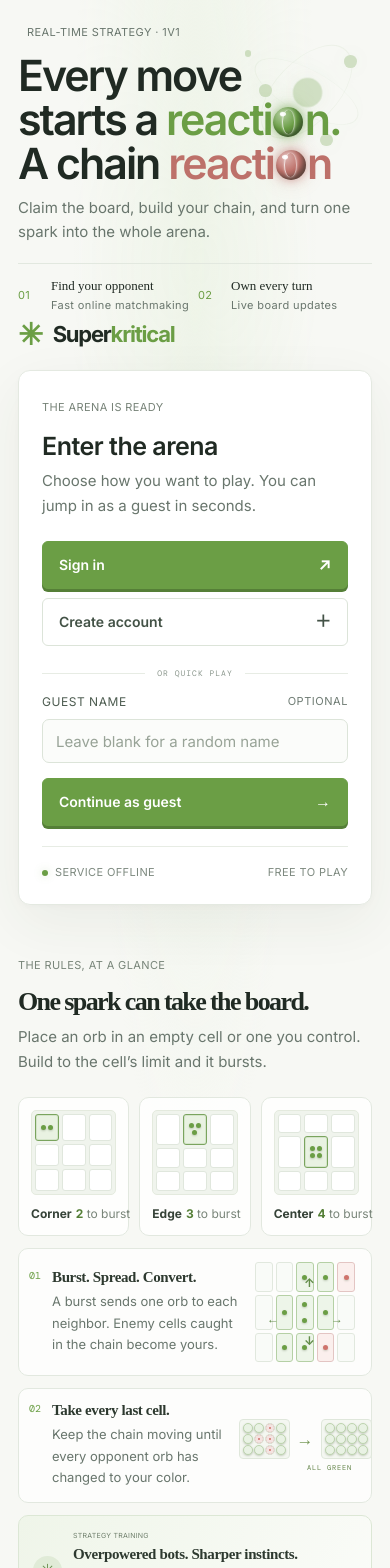
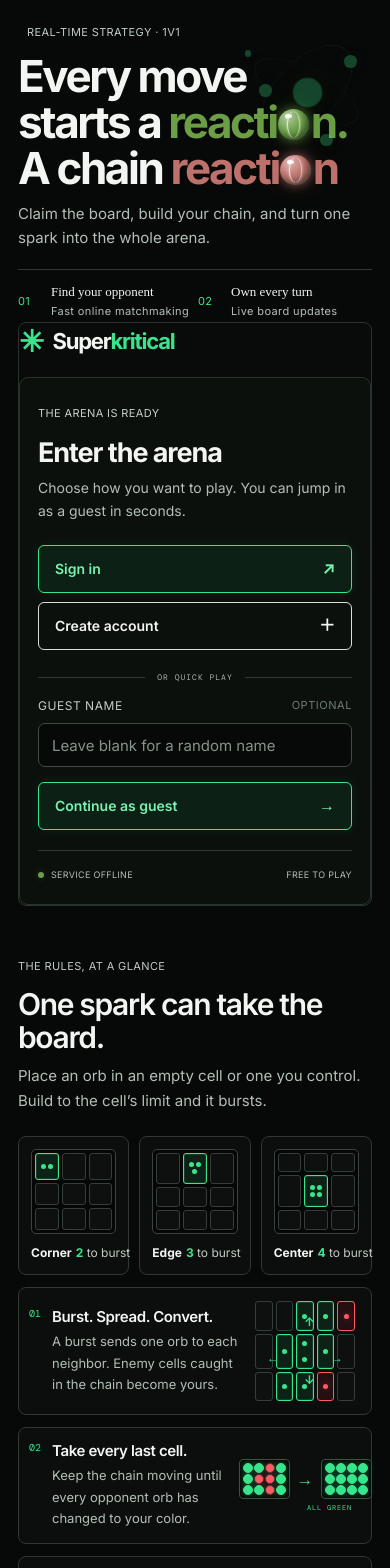
Before and after one commit to AccXLR8/ChainReaction-Frontend, a Next.js app: page / in a window 390 px wide. Shown: the top 1568 px of the page. Built offline with nearby package versions, Linux system fonts and the light colour scheme; no server answers.

Commit message:
Ui major changes

```diff
--- a/app/globals.css
+++ b/app/globals.css
@@ -9,3 +9,4 @@
 @import './styles/readability.css';
 @import './styles/product-theme.css';
 @import './styles/game-screen.css';
+@import './styles/neon-site.css';
--- /dev/null
+++ b/app/styles/neon-site.css
@@ -0,0 +1,481 @@
+/* Carry the game arena's matte surfaces and restrained neon palette through the app. */
+:root {
+  --arena-black: #070908;
+  --arena-panel: #0b0e0c;
+  --arena-panel-raised: #101411;
+  --arena-line: #303832;
+  --arena-white: #f2f5f2;
+  --arena-muted: #b3beb6;
+  --arena-green: #39e58c;
+  --arena-red: #ff5964;
+}
+
+html,
+body {
+  background: var(--arena-black);
+  color: var(--arena-white);
+  font-family: Inter, Arial, sans-serif;
+}
+
+/* Signed-out entry and visual rules guide. */
+.welcome-shell {
+  --welcome-ink: var(--arena-white);
+  --welcome-muted: var(--arena-muted);
+  --welcome-green: var(--arena-green);
+  --welcome-border: var(--arena-line);
+  max-width: none;
+  min-height: 100vh;
+  color: var(--arena-white);
+  background: var(--arena-black);
+}
+
+.welcome-noise {
+  opacity: 0.08;
+  background-image: radial-gradient(#b9ffd51c 0.65px, transparent 0.65px);
+}
+
+.welcome-content {
+  max-width: none;
+}
+
+.welcome-copy .eyebrow,
+.welcome-copy h1,
+.how-to-play,
+.how-to-play > h2,
+.rule-step h3,
+.bot-callout h3 {
+  color: var(--arena-white);
+  font-family: Inter, Arial, sans-serif;
+}
+
+.welcome-copy h1 {
+  font-size: clamp(44px, 5.7vw, 76px);
+  line-height: 1.04;
+  letter-spacing: -0.055em;
+  font-weight: 750;
+}
+
+.welcome-copy > p,
+.how-to-intro,
+.rule-step p,
+.bot-callout p {
+  color: var(--arena-muted);
+}
+
+.welcome-feature {
+  border-color: var(--arena-line);
+}
+
+.welcome-feature b {
+  color: var(--arena-white);
+  font-size: 13px;
+}
+
+.welcome-feature small {
+  color: var(--arena-muted);
+  font-size: 11px;
+}
+
+.auth-sidebar {
+  border-right-color: #28332c;
+  background: #090b0a;
+  scrollbar-color: #3c4940 #090b0a;
+}
+
+.auth-sidebar-brand {
+  color: var(--arena-white);
+  font-family: Inter, Arial, sans-serif;
+  font-size: 26px;
+  letter-spacing: -0.065em;
+}
+
+.auth-sidebar-brand .brand-wordmark span {
+  color: var(--arena-white);
+}
+
+.auth-sidebar-brand .brand-wordmark strong {
+  color: var(--arena-green);
+}
+
+.welcome-card {
+  padding: 24px 18px;
+  border: 1px solid #27332c;
+  border-radius: 9px;
+  background: #0c100d;
+  box-shadow: none;
+}
+
+.welcome-card .eyebrow-mini,
+.welcome-card label {
+  color: #c4cec7;
+}
+
+.welcome-card h2 {
+  color: var(--arena-white);
+  font: 700 27px/1.15 Inter, Arial, sans-serif;
+  letter-spacing: -0.04em;
+}
+
+.welcome-card > p {
+  color: var(--arena-muted);
+  font-size: 14px;
+}
+
+.welcome-card input {
+  border-color: #414a43;
+  background: #070908;
+  color: var(--arena-white);
+  font: 15px Inter, Arial, sans-serif;
+}
+
+.welcome-card input:focus {
+  border-color: var(--arena-green);
+  box-shadow: 0 0 0 3px #39e58c1c;
+}
+
+.welcome-card input::placeholder {
+  color: #87938a;
+}
+
+.welcome-card .primary-action,
+.welcome-card .guest-cta {
+  border: 1px solid var(--arena-green);
+  background: #0c2015;
+  color: #78f2ae;
+  box-shadow: 0 0 13px #39e58c15;
+}
+
+.welcome-card .primary-action:hover:not(:disabled),
+.welcome-card .guest-cta:hover:not(:disabled) {
+  border-color: #87f4b5;
+  background: #102a1b;
+}
+
+.welcome-card .secondary-action,
+.welcome-card .guest-button {
+  border-color: #d8dfda;
+  background: transparent;
+  color: var(--arena-white);
+}
+
+.welcome-card .secondary-action:hover:not(:disabled),
+.welcome-card .guest-button:hover:not(:disabled) {
+  border-color: var(--arena-green);
+  background: #ffffff08;
+}
+
+.welcome-card .auth-divider {
+  color: #aab6ad;
+}
+
+.welcome-card .auth-divider::before,
+.welcome-card .auth-divider::after,
+.welcome-card .card-foot {
+  border-color: var(--arena-line);
+}
+
+.welcome-card .auth-divider::before,
+.welcome-card .auth-divider::after {
+  background: var(--arena-line);
+}
+
+.welcome-card .auth-switch {
+  color: var(--arena-muted);
+  font-size: 12px;
+}
+
+.welcome-card .auth-switch button {
+  color: #76efaa;
+}
+
+.welcome-card .auth-error {
+  color: #ff858d;
+  font-size: 13px;
+}
+
+.welcome-card .card-foot {
+  color: var(--arena-muted);
+  font-size: 9px;
+}
+
+.welcome-footer {
+  border-color: var(--arena-line);
+  color: var(--arena-muted);
+}
+
+.welcome-footer b {
+  color: var(--arena-green);
+}
+
+/* Rules diagrams use the same dark neutral cells as the live arena. */
+.how-to-play > .eyebrow-mini {
+  color: #c0cbc3;
+}
+
+.how-to-play > h2 {
+  font-size: clamp(30px, 3.4vw, 42px);
+  letter-spacing: -0.045em;
+}
+
+.threshold-card,
+.rule-step,
+.bot-callout {
+  border-color: var(--arena-line);
+  border-radius: 8px;
+  background: var(--arena-panel);
+}
+
+.threshold-board {
+  border-color: #3a443d;
+  background: #050706;
+}
+
+.threshold-cell,
+.reaction-cell,
+.capture-board i {
+  border-color: #353e38;
+  background: #0d100e;
+}
+
+.threshold-cell.is-target,
+.reaction-cell.is-green {
+  border-color: #39e58c;
+  background: #0d2116;
+  box-shadow: inset 0 0 0 1px #39e58c26;
+}
+
+.reaction-cell.is-red {
+  border-color: #ff5964;
+  background: #241012;
+}
+
+.threshold-caption b,
+.rule-step h3,
+.bot-callout h3 {
+  color: var(--arena-white);
+}
+
+.threshold-caption > span,
+.coming-soon {
+  color: #c0cbc3;
+}
+
+.threshold-caption > span i,
+.rule-number,
+.reaction-arrow,
+.capture-arrow,
+.capture-label {
+  color: var(--arena-green);
+}
+
+.reaction-cell.is-red i,
+.capture-board i.red-orb {
+  background: var(--arena-red);
+  box-shadow: 0 0 6px #ff596455;
+}
+
+.capture-board {
+  border-color: #414a43;
+  background: #050706;
+}
+
+.capture-board i:not(.red-orb) {
+  border-color: var(--arena-green);
+  background: #39e58c;
+  box-shadow: 0 0 7px #39e58c66;
+}
+
+.bot-mark {
+  border: 1px solid #39e58c70;
+  background: #102519;
+  color: var(--arena-green);
+}
+
+.coming-soon {
+  border-color: #59645c;
+  border-radius: 5px;
+}
+
+/* Player lobby and matchmaking queue. */
+.lobby-shell {
+  max-width: none;
+  min-height: 100vh;
+  padding-right: clamp(20px, 5vw, 76px);
+  padding-left: clamp(20px, 5vw, 76px);
+  color: var(--arena-white);
+  background: var(--arena-black);
+}
+
+.lobby-topbar {
+  border-bottom-color: var(--arena-line);
+}
+
+.lobby-topbar .brand,
+.lobby-user {
+  color: var(--arena-white);
+  font-family: Inter, Arial, sans-serif;
+}
+
+.lobby-topbar .brand-wordmark span {
+  color: var(--arena-white);
+}
+
+.lobby-topbar .brand-wordmark strong {
+  color: var(--arena-green);
+}
+
+.lobby-user {
+  font-size: 14px;
+  font-weight: 600;
+}
+
+.lobby-user small {
+  color: var(--arena-green);
+  font-size: 10px;
+}
+
+.lobby-user button {
+  border-left-color: var(--arena-line);
+  color: #d5ddd7;
+  font-size: 13px;
+}
+
+.lobby-user button:hover {
+  color: var(--arena-green);
+}
+
+.user-avatar {
+  border-color: var(--arena-green);
+  background: #0e2518;
+  color: #82f1b1;
+  box-shadow: 0 0 12px #39e58c1c;
+}
+
+.lobby-copy .eyebrow,
+.welcome-copy .eyebrow {
+  color: #c1ccc4;
+}
+
+.lobby-copy h1 {
+  color: var(--arena-white);
+  font-family: Inter, Arial, sans-serif;
+  font-weight: 750;
+  letter-spacing: -0.055em;
+}
+
+.lobby-copy h1 em,
+.lobby-copy h1 span {
+  color: var(--arena-green);
+}
+
+.lobby-copy > p {
+  color: var(--arena-muted);
+  font-size: 16px;
+}
+
+.lobby-error {
+  color: #ff858d;
+  font-size: 14px;
+}
+
+.lobby-play,
+.queue-actions .primary-action {
+  border: 1px solid var(--arena-green);
+  background: #0c2015;
+  color: #78f2ae;
+  box-shadow: 0 0 14px #39e58c18;
+}
+
+.lobby-play:hover:not(:disabled),
+.queue-actions .primary-action:hover:not(:disabled) {
+  border-color: #87f4b5;
+  background: #102a1b;
+}
+
+.lobby-meta,
+.queue-state {
+  color: #c0cbc3;
+  font-size: 10px;
+}
+
+.lobby-meta i {
+  background: var(--arena-green);
+}
+
+.lobby-footer {
+  border-top-color: var(--arena-line);
+  color: var(--arena-muted);
+}
+
+.lobby-footer b {
+  color: var(--arena-green);
+}
+
+.lobby-art .art-grid {
+  filter: drop-shadow(0 18px 24px #0008);
+}
+
+.lobby-shell .art-grid i {
+  border-color: #343d37;
+  border-radius: 4px;
+  background: #0b0e0c;
+  box-shadow: none;
+}
+
+.lobby-shell .art-grid i.art-lit {
+  border-color: #39e58c99;
+  background: #0c2115;
+  box-shadow: inset 0 0 12px #39e58c1c, 0 0 10px #39e58c14;
+}
+
+.lobby-shell .art-grid i.art-hot {
+  border-color: #8ef4b7;
+  background: radial-gradient(circle, #39e58c 0, #0c2115 70%);
+  box-shadow: 0 0 18px #39e58c55;
+}
+
+.lobby-shell .art-label {
+  border-color: #404a43;
+  background: #090b0a;
+  color: var(--arena-white);
+}
+
+.lobby-shell .art-label span {
+  color: var(--arena-green);
+}
+
+@media (max-width: 700px) {
+  .welcome-shell,
+  .lobby-shell {
+    background: var(--arena-black);
+  }
+
+  .auth-sidebar {
+    border: 1px solid #27332c;
+    border-radius: 8px;
+    background: #090b0a;
+  }
+
+  .welcome-card {
+    padding: 22px 18px;
+  }
+
+  .lobby-shell {
+    padding-right: 14px;
+    padding-left: 14px;
+  }
+
+  .lobby-topbar {
+    height: 70px;
+  }
+
+  .lobby-user {
+    gap: 7px;
+    font-size: 12px;
+  }
+
+  .lobby-user button {
+    margin-left: 2px;
+    padding-left: 8px;
+  }
+}
```
